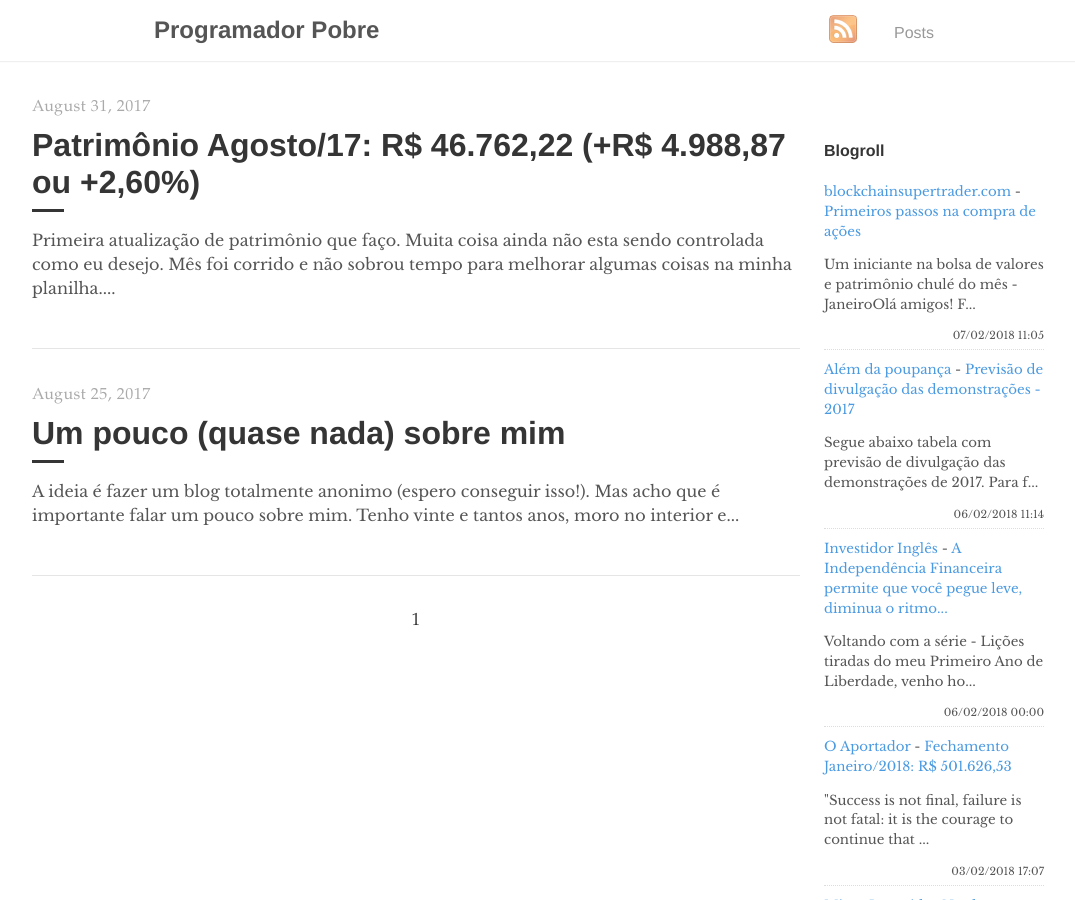
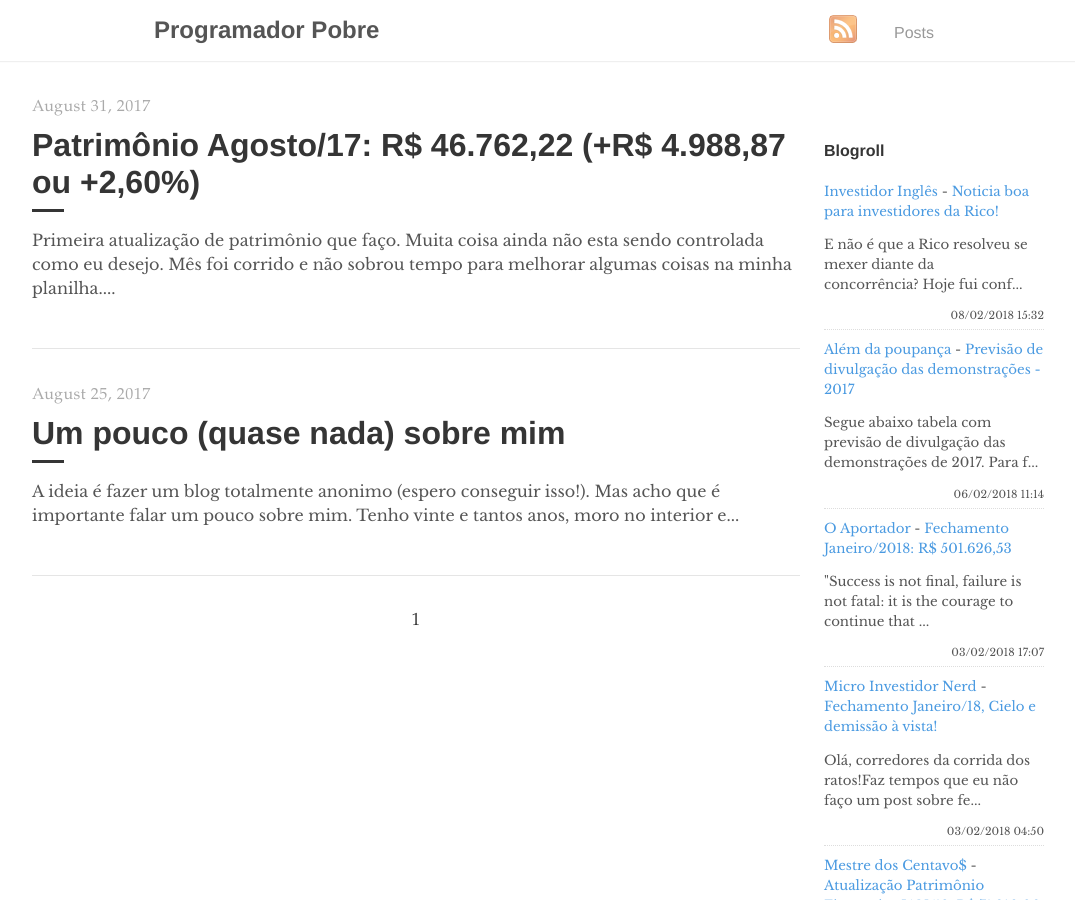
Before and after one commit to programadorpobre/programadorpobre.github.io, a Jekyll site: the page built from index.html, in a window 1280 px wide and 900 px high. Shown: the whole window, without its empty margins (96-1171 px from the left). Built offline with Jekyll 4.4.1, drawn with Linux system fonts in a browser that asks for light colours; the list of posts is cut into pages by our own code; comment, search, counter and statistics services are not loaded.

Commit message:
[ci skip] travis #187

```diff
--- a/_includes/feed-entries.html
+++ b/_includes/feed-entries.html
@@ -1,17 +1,12 @@
 <div class="feed-entry">
-    <a class="feed-entry-site-name" href="http://www.blockchainsupertrader.com/">blockchainsupertrader.com</a> - <a class="feed-entry-title" href="http://www.blockchainsupertrader.com/2018/02/primeiros-passos-na-compra-de-acoes.html">Primeiros passos na compra de ações</a>
-    <p class="feed-entry-summary">Um iniciante na bolsa de valores e patrimônio chulé do mês -JaneiroOlá amigos! F...</p>
-    <time datetime="2018-02-07T11:05:00.001-02:00">07/02/2018 11:05</time>
+    <a class="feed-entry-site-name" href="http://www.investidoringles.com/">Investidor Inglês</a> - <a class="feed-entry-title" href="http://www.investidoringles.com/2018/02/corretagem-zero-fii-rico.html">Noticia boa para investidores da Rico!</a>
+    <p class="feed-entry-summary"> E não é que a Rico resolveu se mexer diante da concorrência?&nbsp;Hoje fui conf...</p>
+    <time datetime="2018-02-08T15:32:00.001-02:00">08/02/2018 15:32</time>
 </div>
 <div class="feed-entry">
     <a class="feed-entry-site-name" href="http://alemdapoupanca.blogspot.com/">Além da poupança</a> - <a class="feed-entry-title" href="http://alemdapoupanca.blogspot.com/2018/02/previsao-de-divulgacao-das.html">Previsão de divulgação das demonstrações - 2017</a>
     <p class="feed-entry-summary">Segue abaixo tabela com previsão de divulgação das demonstrações de 2017. Para f...</p>
     <time datetime="2018-02-06T11:14:00.000-02:00">06/02/2018 11:14</time>
-</div>
-<div class="feed-entry">
-    <a class="feed-entry-site-name" href="http://www.investidoringles.com/">Investidor Inglês</a> - <a class="feed-entry-title" href="http://www.investidoringles.com/2018/02/a-independencia-financeira-permite-diminuir-ritmo.html">A Independência Financeira permite que você pegue leve, diminua o ritmo...</a>
-    <p class="feed-entry-summary">Voltando com a série - Lições tiradas do meu Primeiro Ano de Liberdade, venho ho...</p>
-    <time datetime="2018-02-06T00:00:00.000-02:00">06/02/2018 00:00</time>
 </div>
 <div class="feed-entry">
     <a class="feed-entry-site-name" href="http://oaportadorfinanceiro.blogspot.com/">O Aportador</a> - <a class="feed-entry-title" href="http://oaportadorfinanceiro.blogspot.com/2018/02/fechamento-janeiro2018-r-50162653.html">Fechamento Janeiro/2018: R$ 501.626,53</a>
```
